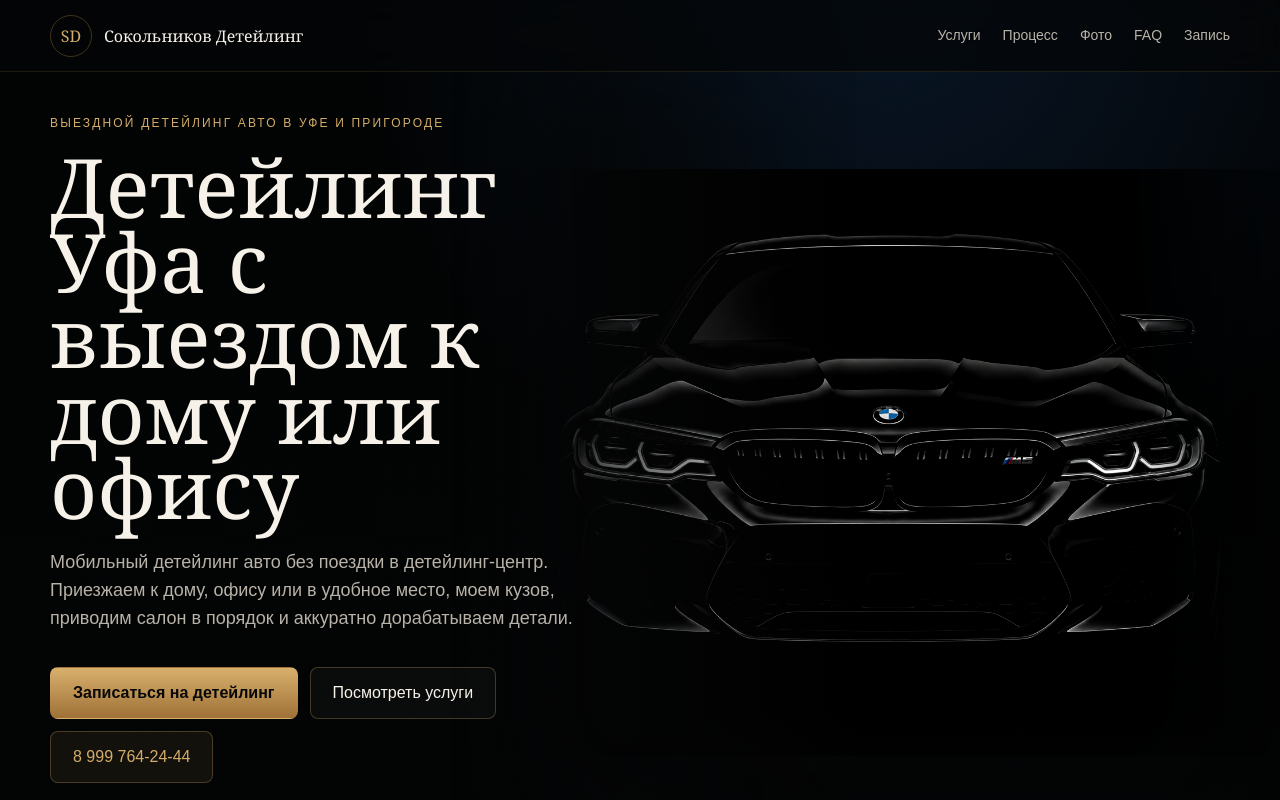
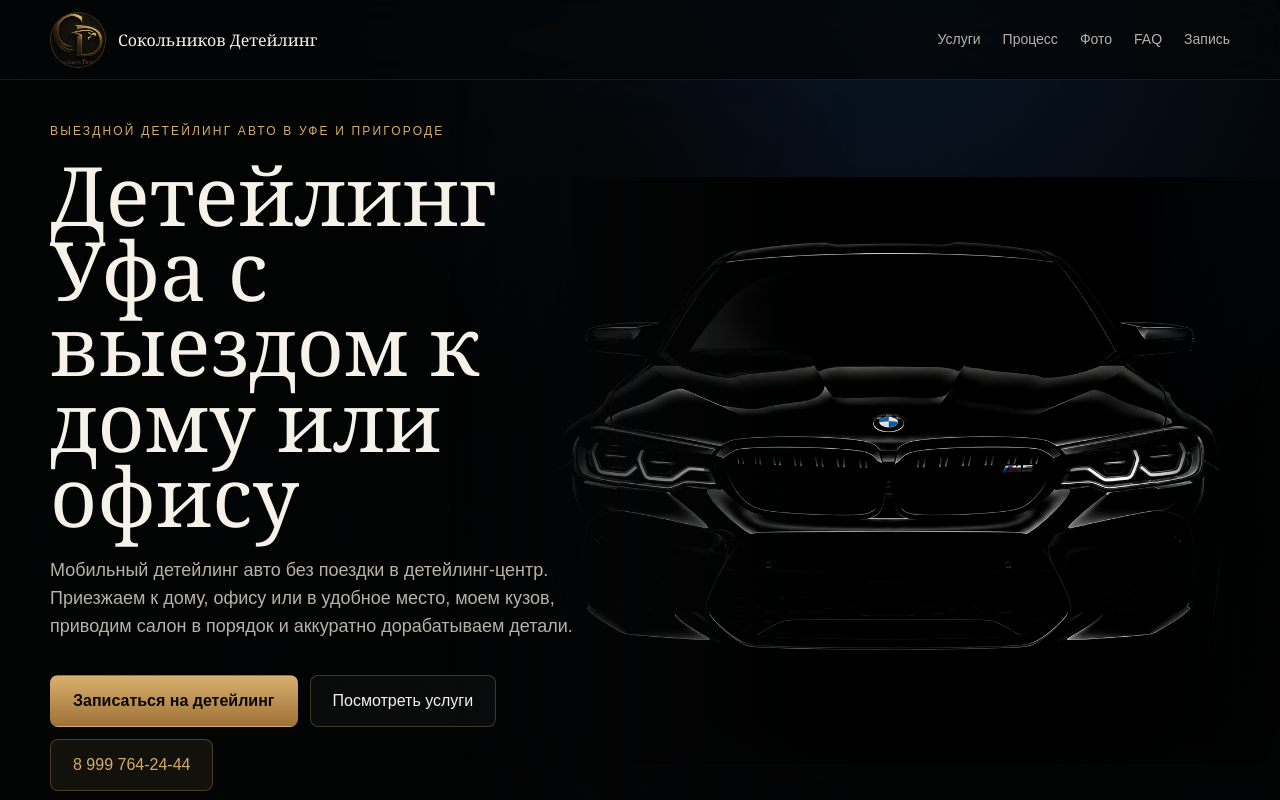
Before and after one commit to ezixxxgame-cmyk/cd, a Next.js app: page / in a window 1280 px wide. Shown: the top 800 px of the page. Built offline with nearby package versions, Linux system fonts and the light colour scheme; no server answers.

Commit message:
Update header logo and benefit copy

```diff
--- a/app/globals.css
+++ b/app/globals.css
@@ -82,12 +82,20 @@ img {
 .brand span {
   display: grid;
   place-items: center;
-  width: 42px;
-  height: 42px;
+  width: 56px;
+  height: 56px;
   border: 1px solid var(--line);
   border-radius: 50%;
-  color: var(--gold);
-  font-family: Georgia, "Times New Roman", serif;
+  overflow: hidden;
+  background: #050607;
+}
+
+.brand span img {
+  width: 100%;
+  height: 100%;
+  object-fit: cover;
+  object-position: center 42%;
+  transform: scale(1.55);
 }
 
 .brand strong,
--- a/app/page.tsx
+++ b/app/page.tsx
@@ -115,7 +115,15 @@ export default function Home() {
       />
       <header className="site-header">
         <a className="brand" href="#top" aria-label="Сокольников Детейлинг">
-          <span>SD</span>
+          <span>
+            <Image
+              src="/images/brand-logo.png"
+              alt=""
+              width={56}
+              height={56}
+              priority
+            />
+          </span>
           <strong>Сокольников Детейлинг</strong>
         </a>
         <nav aria-label="Навигация">
--- a/components/BenefitStrip.tsx
+++ b/components/BenefitStrip.tsx
@@ -5,7 +5,7 @@ type Benefit = {
 
 const benefits: Benefit[] = [
   { icon: "car", text: "Выезд по Уфе и пригороде" },
-  { icon: "flask", text: "Своя профессиональная химия и оборудование" },
+  { icon: "flask", text: "Профессиональная химия и оборудование detail" },
   { icon: "clock", text: "Экономия времени без поездки в центр" },
   { icon: "hundred", text: "Внимание к кузову, салону, колесам и трудным зонам" }
 ];
```
Also changed, not shown: public/images/brand-logo.png (added).
